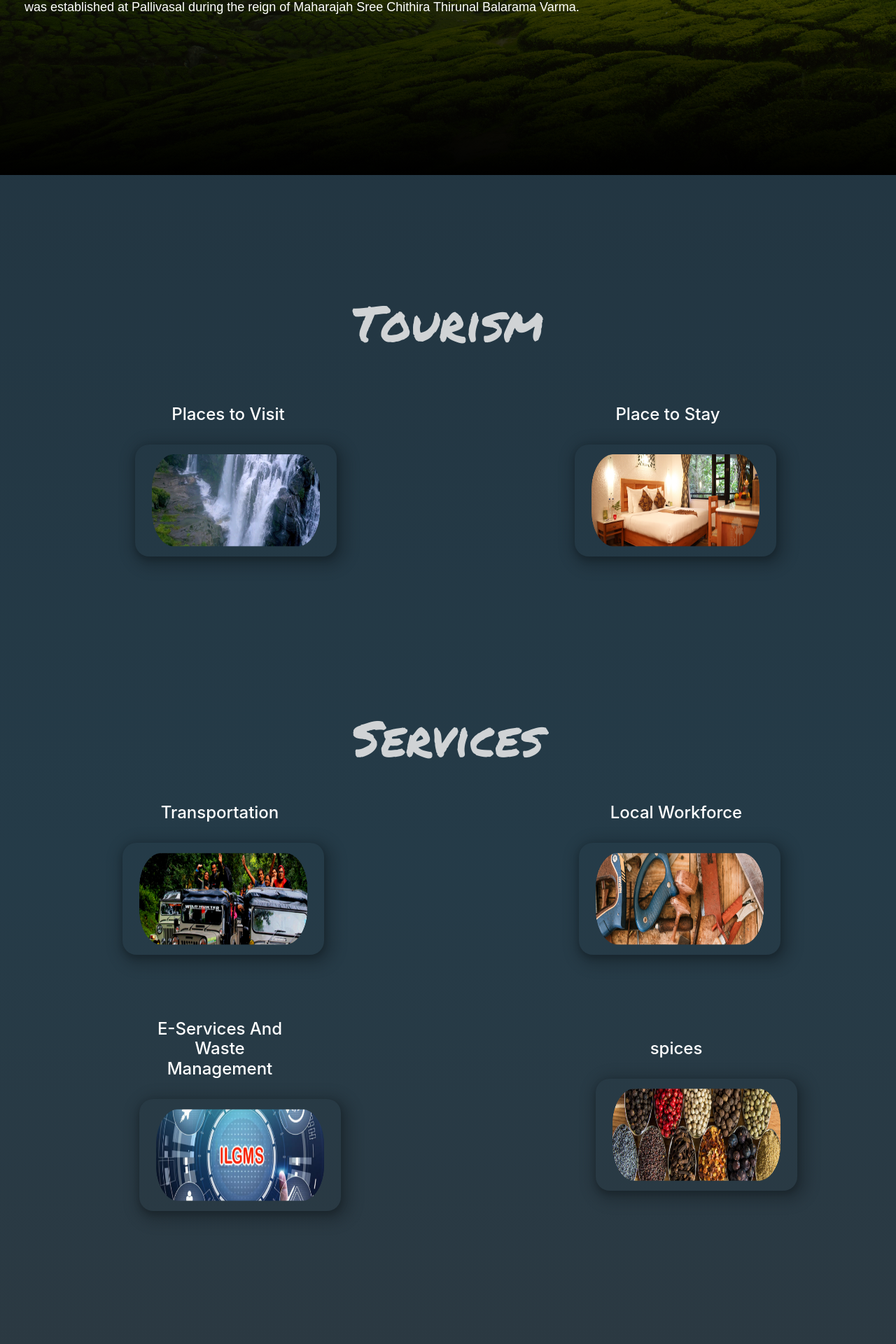
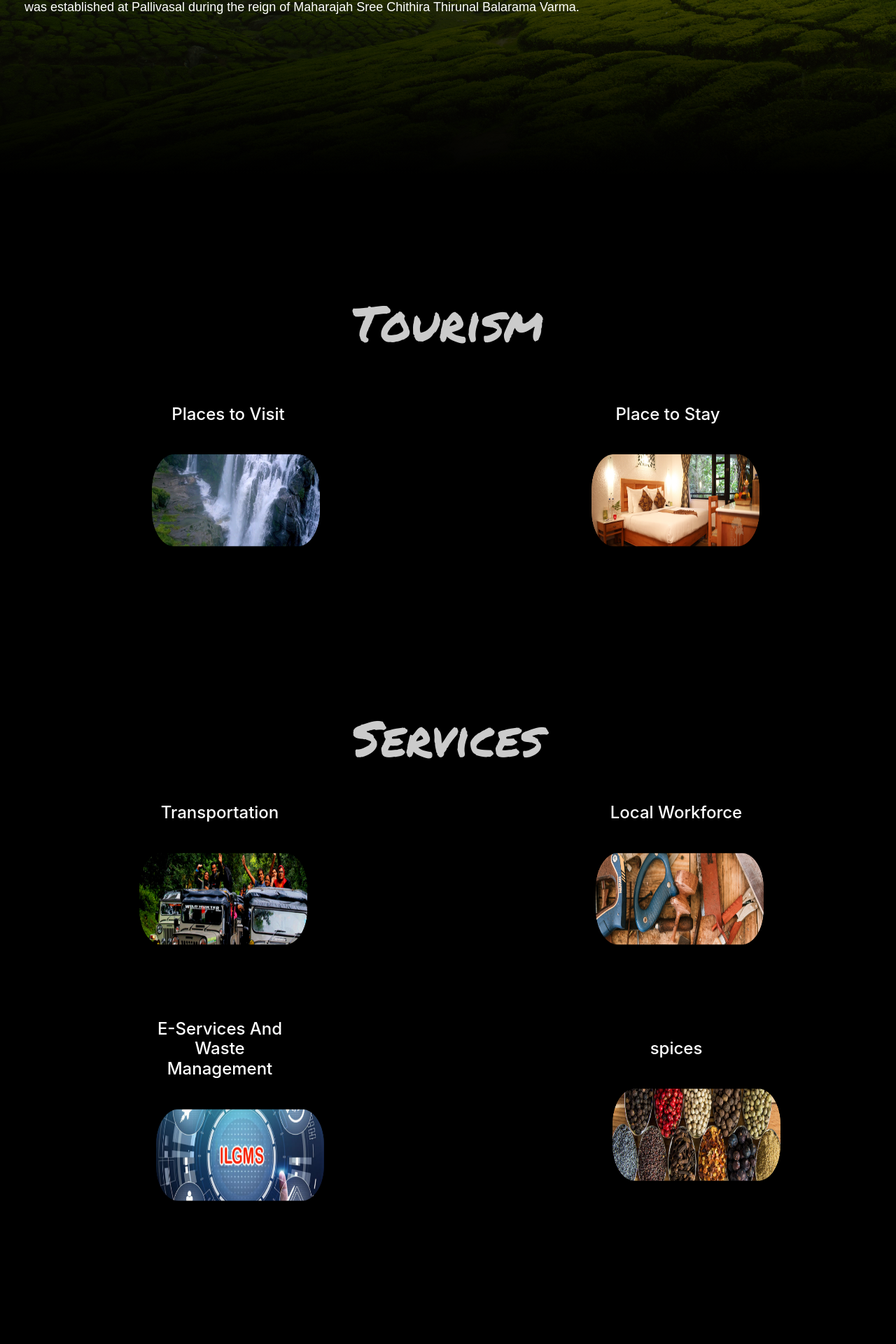
Before and after one commit to Akshay-s-nair/PALLIVASAL_WEBSITE_2, a Flask app: page / in a window 1280 px wide. Shown: the part 550-2470 px from the top of the page at 70% size. Run offline with Flask 3, Linux system fonts and the light colour scheme; some libraries are stand-ins or nearby versions; some web fonts are replaced.

Commit message:
index/style.css changed

```diff
--- a/static/CSS/index/style.css
+++ b/static/CSS/index/style.css
@@ -14,7 +14,13 @@ body{
 
   font-family: sans-serif;
   /* background-image: linear-gradient(180deg,rgb(174, 185, 193),rgb(83,105,118), rgb(24, 24, 27)); */
-  background-image: linear-gradient(180deg,rgba(1, 20, 33, 0.876),rgba(2, 28, 43, 0.864), rgba(24, 24, 27, 0.872));
+  /* background-image: linear-gradient(180deg,rgba(1, 20, 33, 0.876),rgba(2, 28, 43, 0.864), rgba(24, 24, 27, 0.872)); */
+  background-image: linear-gradient(
+    0deg,
+    rgb(0, 0, 0),
+    rgb(0, 0, 0) 90%
+  );
+
 }
 .body1{
 
@@ -421,8 +427,8 @@ svg {
   padding-top: 120px;
 }
 .hidden {
-  opacity: 0;
-  transition: opacity 0.5s ease-in-out;
+  opacity: 1;
+
 }
 
 .visible {
```
